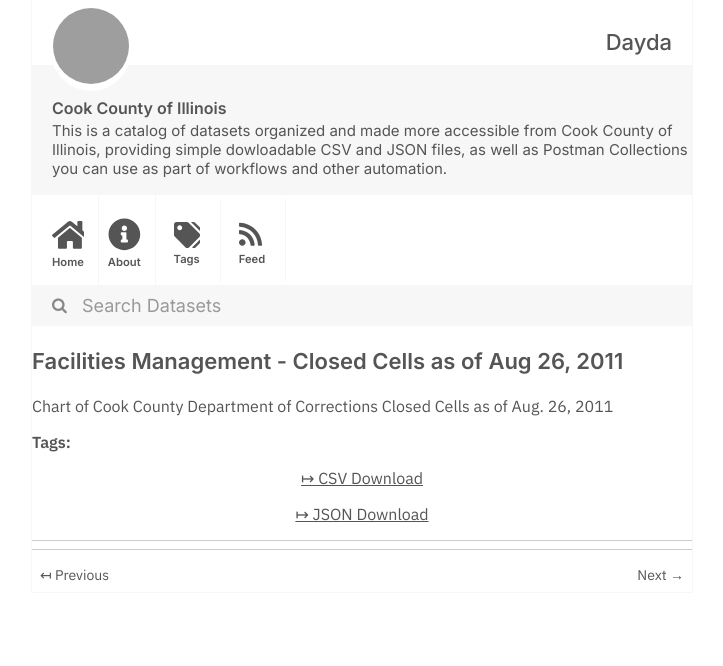
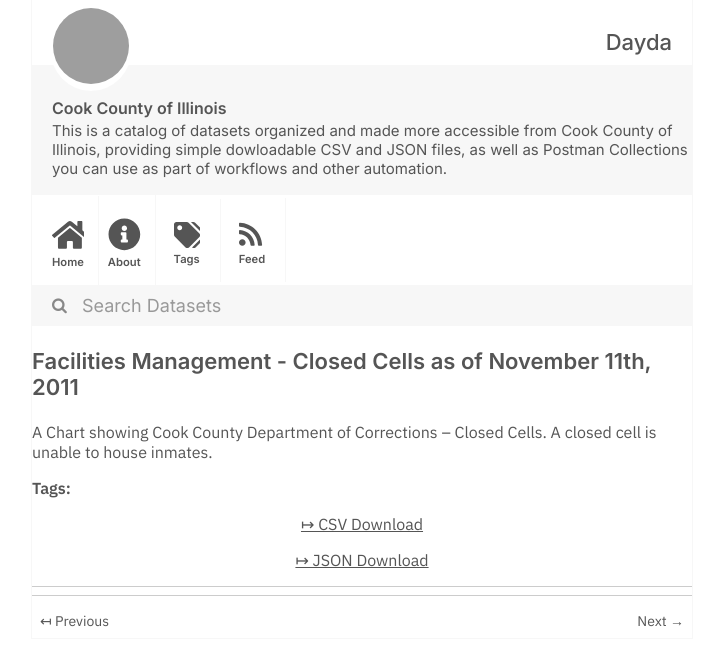
Before and after one commit to dayda-entities/cook-county-of-illinois, a Jekyll site: the page built from _posts/2020-11-10-facilities-management-closed-c.md, in a window 1280 px wide, cut to the strip 0-666 px from the top of the page. Shown: the whole strip, without its empty margins (278-1001 px from the left). Built offline with Jekyll 4.4.1, drawn with Linux system fonts in a browser that asks for light colours; grey boxes are pictures that could not be loaded.

Commit message:
Publish Data

```diff
--- a/_posts/2020-11-10-facilities-management-closed-c.md
+++ b/_posts/2020-11-10-facilities-management-closed-c.md
@@ -1,17 +1,17 @@
 ---
-title: 'Facilities Management - Closed Cells as of Aug 26, 2011'
-created: '2020-11-10T16:57:58.901131'
-modified: '2020-11-10T16:57:58.901141'
+title: 'Facilities Management - Closed Cells as of November 11th, 2011'
+created: '2020-11-10T16:57:10.320905'
+modified: '2020-11-10T16:57:10.320915'
 state: active
 type: dataset
 tags: []
 groups:
   - Local Government
 csv_url: >-
-  https://datacatalog.cookcountyil.gov/api/views/yras-vhsh/rows.csv?accessType=DOWNLOAD
+  https://datacatalog.cookcountyil.gov/api/views/4c3y-r974/rows.csv?accessType=DOWNLOAD
 json_url: >-
-  https://datacatalog.cookcountyil.gov/api/views/yras-vhsh/rows.json?accessType=DOWNLOAD
+  https://datacatalog.cookcountyil.gov/api/views/4c3y-r974/rows.json?accessType=DOWNLOAD
 layout: post
 
 ---
-Chart of Cook County Department of Corrections  Closed Cells as of Aug. 26, 2011
+A Chart showing Cook County Department of Corrections -- Closed Cells. A closed cell is unable to house inmates.
```
